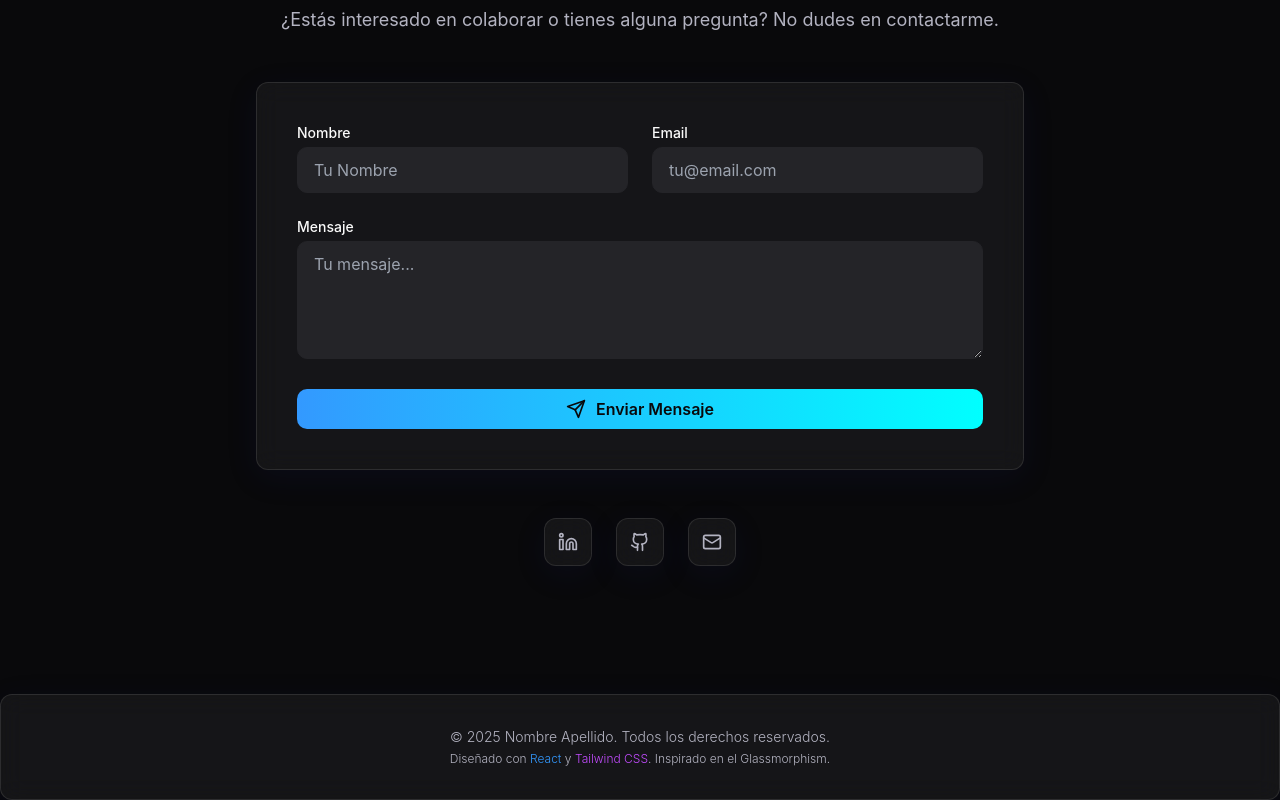
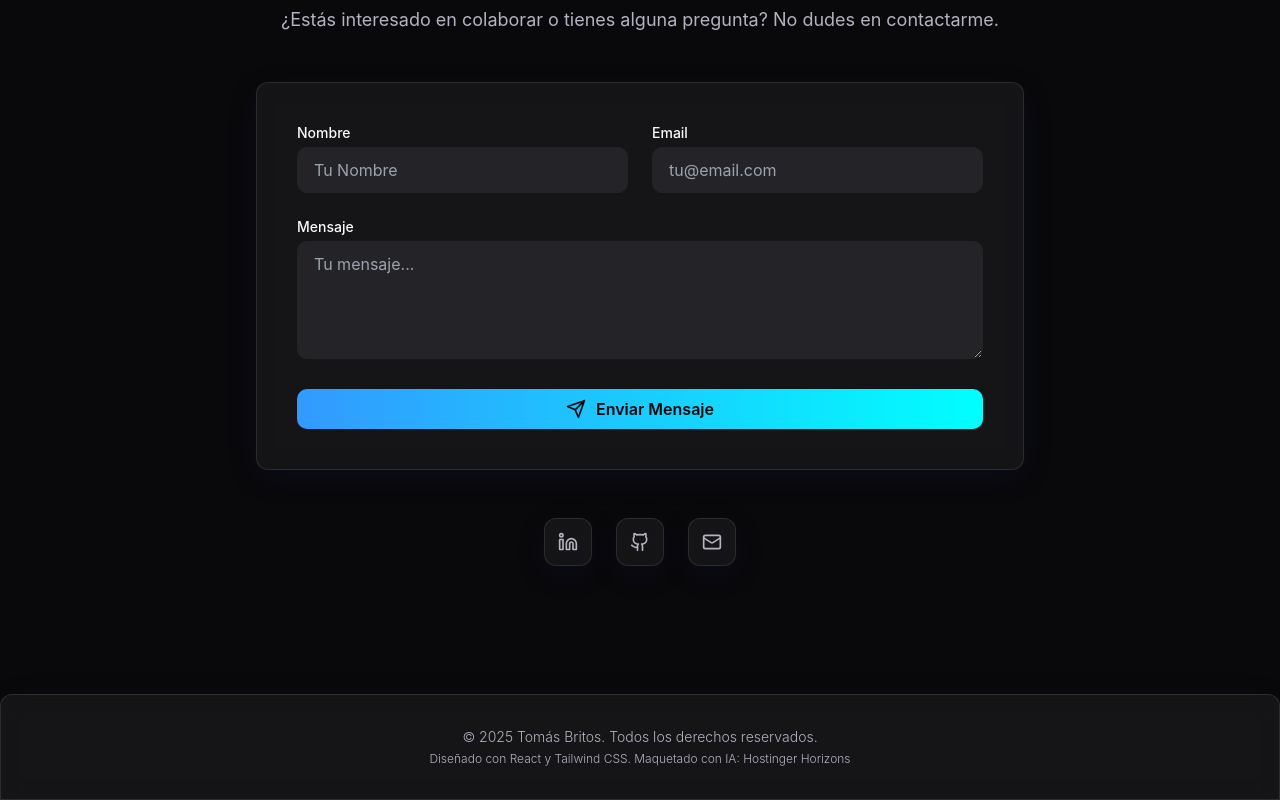
Before and after one commit to tomas-britos/Tomas-Britos__Portfolio-2025, a React (Vite) app: page / in a window 1280 px wide. Shown: the part 3503-4303 px from the top of the page. Built offline with nearby package versions, Linux system fonts and the light colour scheme.

Commit message:
change(Footer): Datos

```diff
--- a/src/components/Footer.jsx
+++ b/src/components/Footer.jsx
@@ -8,13 +8,14 @@ const Footer = () => {
       animate={{ opacity: 1 }}
       transition={{ duration: 0.5, delay: 0.2 }}
       className="py-8 px-4 border-t border-border/50 glassmorphism rounded-none"
+      style={{ borderRadius: 'var(--radius) var(--radius) 0 0' }}
     >
       <div className="max-w-6xl mx-auto text-center">
         <p className="text-muted-foreground font-caption text-sm">
-          © {new Date().getFullYear()} Nombre Apellido. Todos los derechos reservados.
+          © {new Date().getFullYear()} Tomás Britos. Todos los derechos reservados.
         </p>
         <p className="text-muted-foreground font-caption text-xs mt-1">
-          Diseñado con <span className="text-primary">React</span> y <span className="text-secondary">Tailwind CSS</span>. Inspirado en el Glassmorphism.
+          Diseñado con React y Tailwind CSS. Maquetado con IA: <a className='hover:text-primary transition-colors' href='https://www.hostinger.com/ar/horizons?trk=brand_horizons&utm_campaign=Brand-Phrase|NT:Se|LO:AR&utm_medium=ppc&gad_source=1&gad_campaignid=1465024036&gbraid=0AAAAADMy-hY8TlAeMu5NRR7KkVZ6jrotz&gclid=CjwKCAjwpMTCBhA-EiwA_-MsmVU6OB09odbHU6Fc9r47mS7W6jYYM5ov4YYYOWjwWyqYwl5NpPNU0BoCH8UQAvD_BwE' target='_blank'>Hostinger Horizons</a>
         </p>
       </div>
     </motion.footer>
```
